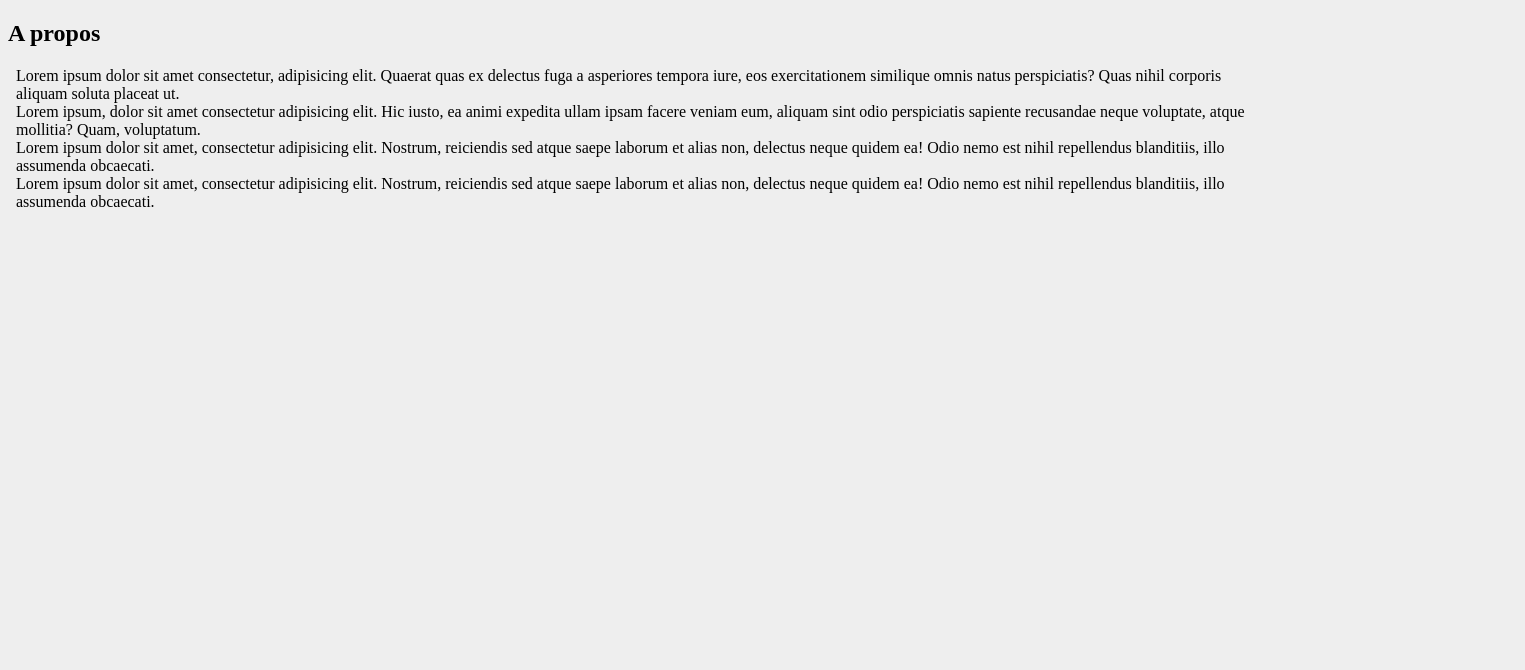
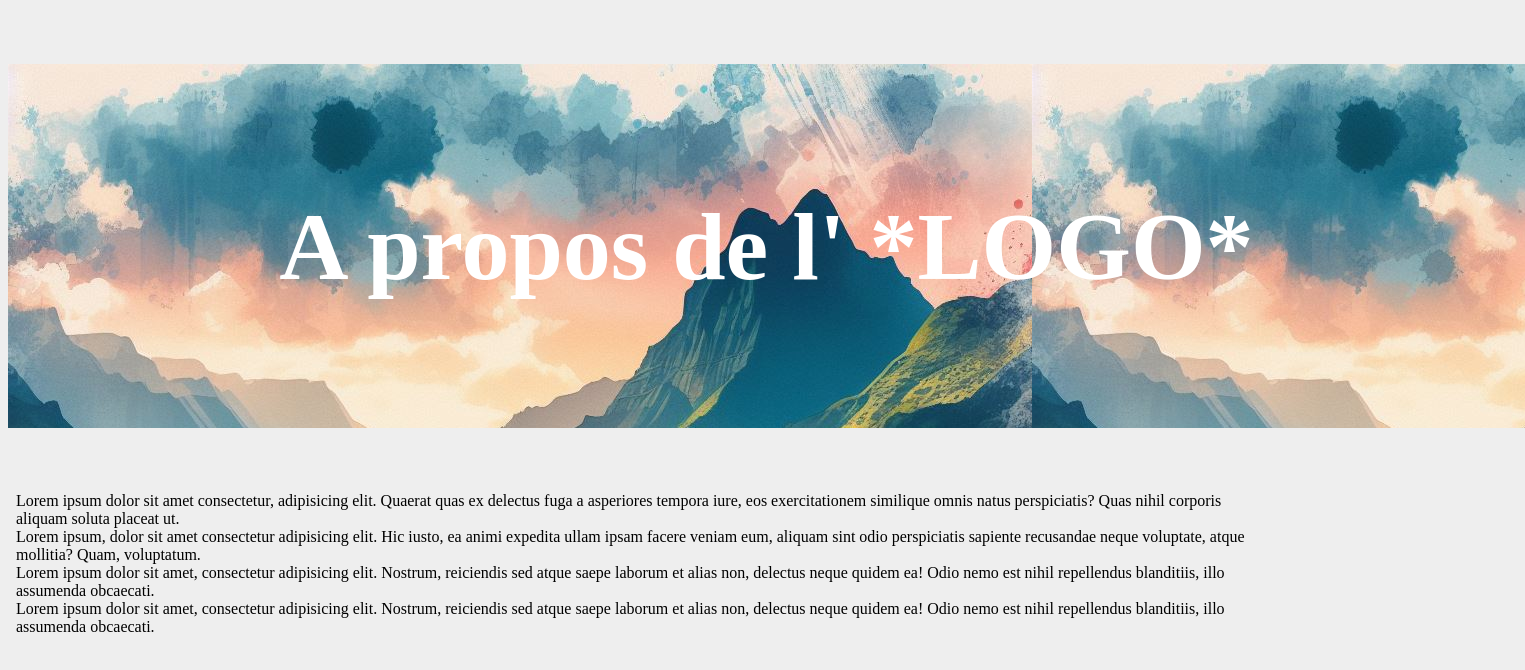
Before and after one commit to WildCodeSchool-2023-09/afac974, a React (Vite) app in the folder frontend/: page /apropos in a window 1280 px wide. Shown: the top 670 px of the page, 1525 px wide, since content can reach past the window. Built offline with nearby package versions, Linux system fonts and the light colour scheme; a web font is replaced by a local one; what granim would draw is missing.

Commit message:
First scss for "a propos" page

```diff
--- a/frontend/src/main.jsx
+++ b/frontend/src/main.jsx
@@ -2,7 +2,6 @@ import React from "react";
 import ReactDOM from "react-dom/client";
 import { createBrowserRouter, RouterProvider } from "react-router-dom";
 import ErrorPage from "./pages/page404/ErrorPage";
-
 import Accueil from "./pages/accueil/Accueil";
 import Galerie from "./pages/Galerie/Galerie";
 import Apropos from "./pages/A_propos/Apropos";
--- a/frontend/src/pages/A_propos/Apropos.jsx
+++ b/frontend/src/pages/A_propos/Apropos.jsx
@@ -1,9 +1,10 @@
+import React from "react";
+import "./Apropos.scss";
+
 function Apropos() {
   return (
-    <div>
-      <section id="apropos">
-        <h1>A propos</h1>
-      </section>
+    <div className="global">
+      <h1>A propos de l' *LOGO*</h1>
       <body>
         <p>
           Lorem ipsum dolor sit amet consectetur, adipisicing elit. Quaerat quas
--- a/frontend/src/pages/A_propos/Apropos.scss
+++ b/frontend/src/pages/A_propos/Apropos.scss
@@ -0,0 +1,18 @@
+* {
+  text-decoration: none;
+}
+
+.global {
+  h1 {
+    display: flex;
+    justify-content: center;
+    font-size: 6rem;
+    color: white;
+    background-image: url("/public/tableaux/tableau1.jpeg");
+    width: 100%;
+    padding: 10%;
+  }
+}
+
+// @media screen {
+// }
```
